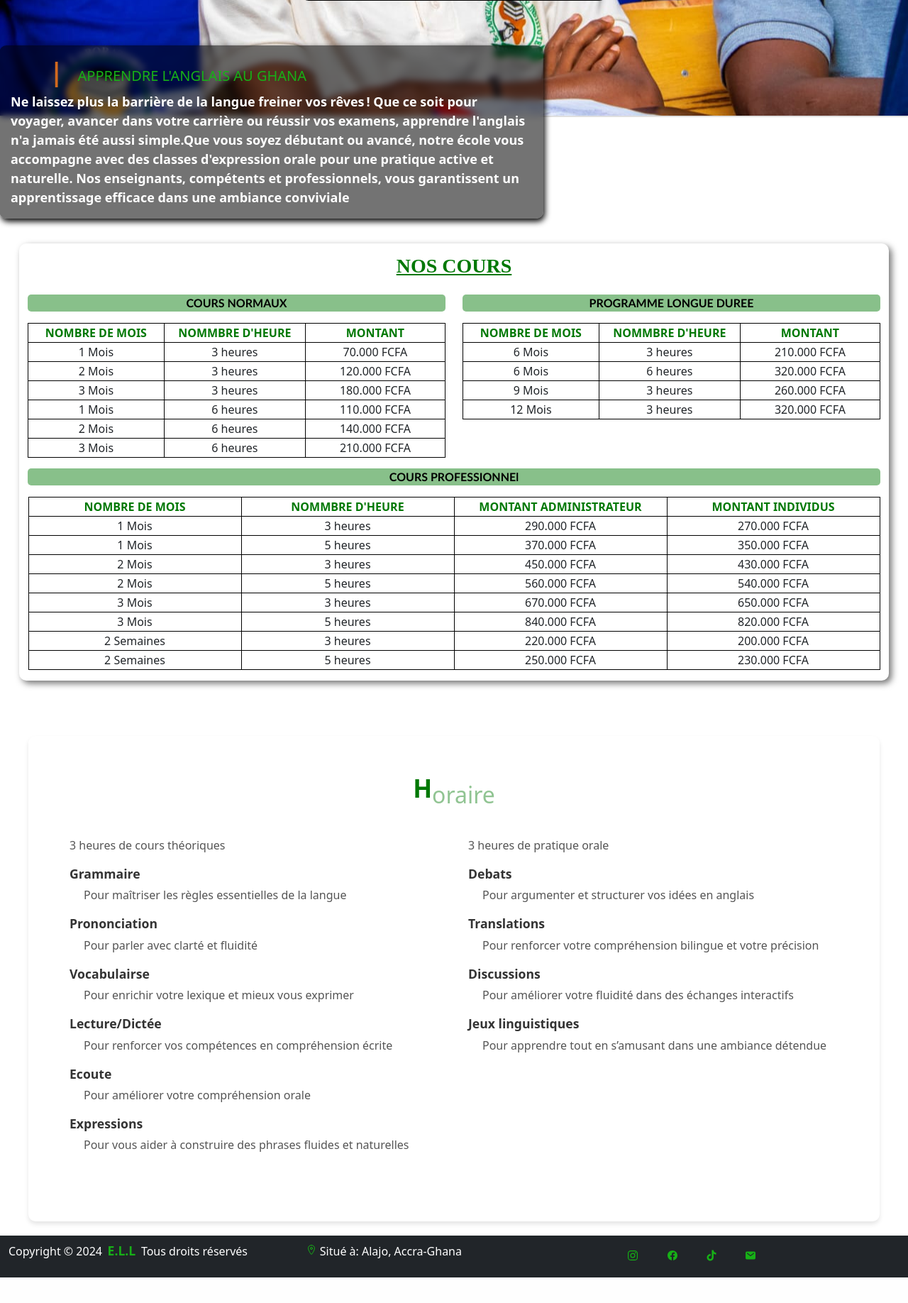
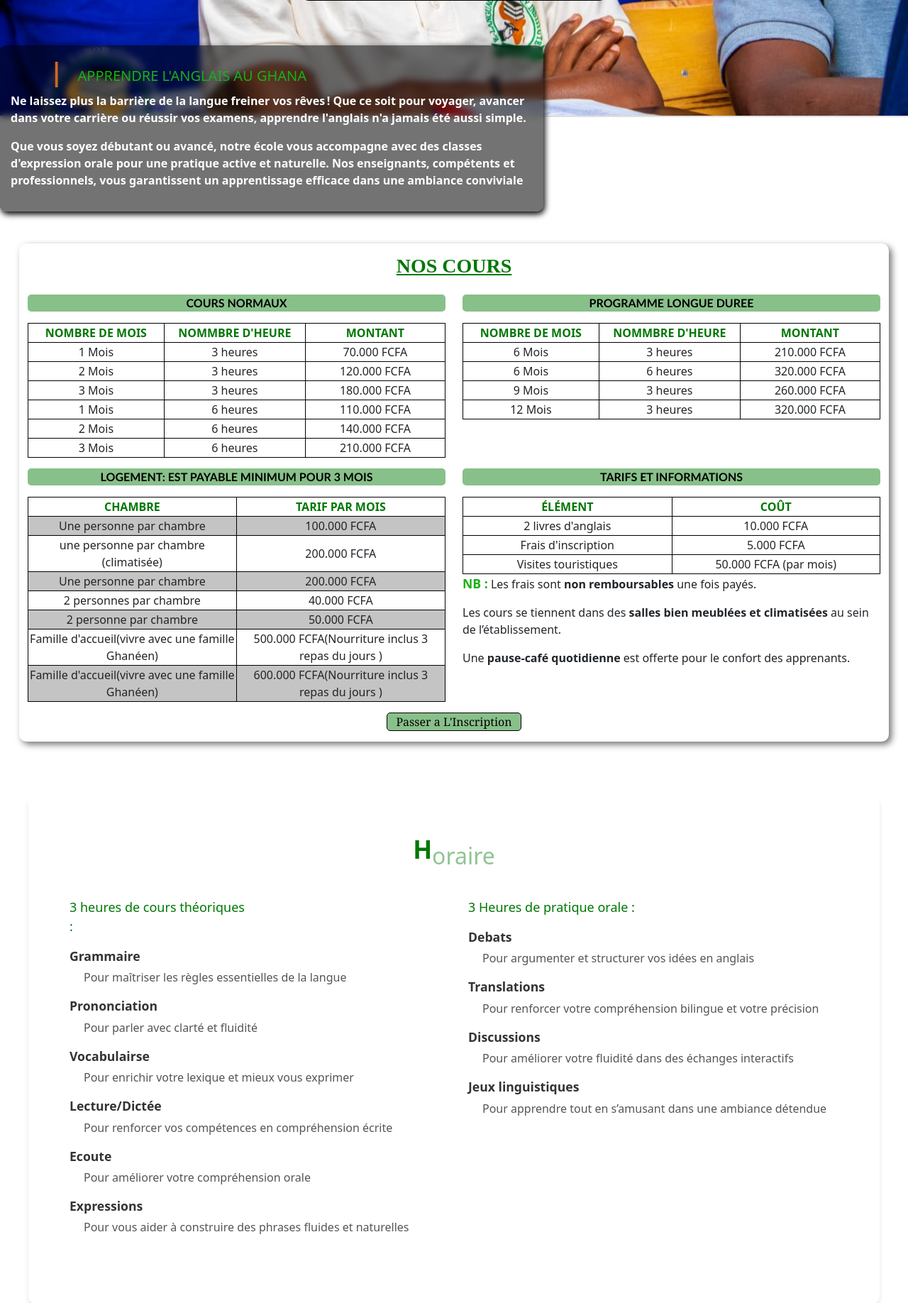
Before and after one commit to abzar12/MyFirst_Gestion_E.L.L, a PHP site: page /Cnormal.php in a window 1280 px wide. Shown: the part 477-2313 px from the top of the page at 71% size. Before the commit the page ends 2277 px from the top, so only its background shows below. Run offline with PHP 8.4, Linux system fonts and the light colour scheme; some libraries are stand-ins or nearby versions.

Commit message:
done with Cnormal.phh

```diff
--- a/Cnormal.php
+++ b/Cnormal.php
@@ -182,7 +182,7 @@
                            <div class="ac_card_body  card-body">
                              <h5 class="card-title"><span>|</span> Apprendre l'anglais au Ghana</h5>
 
-                             <p class="card-text">Ne laissez plus la barrière de la langue freiner vos rêves ! Que ce soit pour voyager, avancer dans votre carrière ou réussir vos examens, apprendre l'anglais n'a jamais été aussi simple.Que vous soyez débutant ou avancé, notre école vous accompagne avec des classes d'expression orale pour une pratique active et naturelle. Nos enseignants, compétents et professionnels, vous garantissent un apprentissage efficace dans une ambiance conviviale</p>
+                             <p class="P1 card-text">Ne laissez plus la barrière de la langue freiner vos rêves ! Que ce soit pour voyager, avancer dans votre carrière ou réussir vos examens, apprendre l'anglais n'a jamais été aussi simple.</p> <p class="P2">Que vous soyez débutant ou avancé, notre école vous accompagne avec des classes d'expression orale pour une pratique active et naturelle. Nos enseignants, compétents et professionnels, vous garantissent un apprentissage efficace dans une ambiance conviviale</p>
                            </div>
                          </div>
                      </div>
@@ -258,63 +258,80 @@
                           </tr>
                         </table>
                       </div>
-                      <div class=" col" style="">
-                      <p class="CR1">COURS PROFESSIONNEl</p>
-                        <table class="ac_3_A1" style="margin:auto;">
-                          <th class="text-uppercase">Nombre de Mois</th>
-                          <th class="text-uppercase">Nommbre d'Heure</th>
-                          <th class="text-uppercase">Montant Administrateur</th>
-                          <th class="text-uppercase">Montant Individus</th>
+                      <div class="ac_3_A2 col-md-6" >
+                      <p class="text-uppercase CR2" > LOGEMENT: est payable minimum pour 3 Mois </p>
+                          <table style="margin-bottom:15px;">
+                            <th class="text-uppercase" >CHAMBRE</th>
+                            <th>TARIF PAR MOIS</th>
                           <tr>
-                            <td>1 Mois</td>
-                            <td>3 heures</td>
-                            <td> 290.000  FCFA</td>
-                            <td> 270.000  FCFA</td>
+                            <td style="background-color:rgba(128, 128, 128, 0.462);">Une personne par chambre</td>
+                            <td style="background-color:rgba(128, 128, 128, 0.462);">100.000 FCFA</td>
                           </tr>
                           <tr>
-                          <td>1 Mois</td>
-                            <td>5 heures</td>
-                            <td> 370.000  FCFA</td>
-                            <td> 350.000  FCFA</td>
+                            <td >une personne par chambre (climatisée)</td>
+                            <td>200.000 FCFA</td>
                           </tr>
                           <tr>
-                            <td>2 Mois</td>
-                            <td>3 heures</td>
-                            <td>450.000 FCFA</td>
-                            <td> 430.000  FCFA</td>
+                          <td style="background-color:rgba(128, 128, 128, 0.462);">Une personne par chambre</td>
+                          <td style="background-color:rgba(128, 128, 128, 0.462);">200.000 FCFA</td>
                           </tr>
                           <tr>
-                            <td>2 Mois</td>
-                            <td>5 heures</td>
-                            <td>560.000 FCFA</td>
-                            <td> 540.000  FCFA</td>
+                          <td >2 personnes par chambre</td>
+                          <td>40.000 FCFA</td>
                           </tr>
                           <tr>
-                            <td>3 Mois</td>
-                            <td>3 heures</td>
-                            <td>670.000 FCFA</td>
-                            <td> 650.000  FCFA</td>
+                          <td style="background-color:rgba(128, 128, 128, 0.462);">2 personne par chambre</td>
+                          <td style="background-color:rgba(128, 128, 128, 0.462);">50.000 FCFA</td>
                           </tr>
                           <tr>
-                            <td>3 Mois</td>
-                            <td>5 heures</td>
-                            <td>840.000 FCFA</td>
-                            <td> 820.000  FCFA</td>
+                          <td>Famille d'accueil(vivre avec une famille Ghanéen)</td>
+                          <td>500.000 FCFA(Nourriture inclus 3 repas du jours )</td>
                           </tr>
                           <tr>
-                            <td>2 Semaines</td>
-                            <td>3 heures</td>
-                            <td>220.000 FCFA</td>
-                            <td> 200.000  FCFA</td>
+                          <td style="background-color:rgba(128, 128, 128, 0.462);">Famille d'accueil(vivre avec une famille Ghanéen)</td>
+                          <td style="background-color:rgba(128, 128, 128, 0.462);">600.000 FCFA(Nourriture inclus 3 repas du jours )</td>
+                          </tr>
+
+                         </table>
+                      </div>
+                      <div class="col-md-6">
+                      <p class="CR2 text-uppercase">Tarifs et Informations</p>
+
+                        <table>
+                            <thead>
+                                <tr>
+                                    <th class=" text-uppercase">Élément</th>
+                                    <th class="text-uppercase">Coût</th>
+                                </tr>
+                            </thead>
+                            <tbody>
+                                <tr>
+                                    <td>2 livres d'anglais</td>
+                                    <td>10.000 FCFA</td>
                                 </tr>
                                 <tr>
-                            <td>2 Semaines</td>
-                            <td>5 heures</td>
-                            <td>250.000 FCFA</td>
-                            <td> 230.000  FCFA</td>
+                                    <td>Frais d'inscription</td>
+                                    <td>5.000 FCFA</td>
                                 </tr>
+                                <tr>
+                                    <td>Visites touristiques</td>
+                                    <td>50.000 FCFA (par mois)</td>
+                                </tr>
+                            </tbody>
                         </table>
+
+                        <p class="note"><span class="highlight">NB :</span> Les frais sont <strong>non remboursables</strong> une fois payés.</p>
+                        <p>Les cours se tiennent dans des <strong>salles bien meublées et climatisées</strong> au sein de l’établissement.</p>
+                        <p>Une <strong>pause-café quotidienne</strong> est offerte pour le confort des apprenants.</p>
+
                       </div>
+                      <a class="ac_3_INS"href="Formulaire.php">Passer a L'Inscription</a>
+                    </div>
+                  </div>
+            </section>
+            <section class="ac_4colum py-">
+                  <div class="container">
+                    <div class="ac_4 rom" >
 
                     </div>
                   </div>
@@ -326,7 +343,7 @@
                     <h3 data-aos="zoom-in"><span>H</span>oraire</h3>
                       <div data-aos="fade-left" class="col-md-6">
                       <ul>
-                  <p >3 heures de cours théoriques</p>
+                      <p data-aos="fade-right" style="color:rgb(0, 120, 4); font-size:large; width:249px; ">3 heures de cours théoriques : </p>
                         <li>Grammaire <p>Pour maîtriser les règles essentielles de la langue</p> </li>
                         <li>Prononciation <p>Pour parler avec clarté et fluidité </p> </li>
                         <li>Vocabulairse <p>Pour enrichir votre lexique et mieux vous exprimer</p> </li>
@@ -337,7 +354,7 @@
                       </div>
                       <div data-aos="fade-right" class="col-md-6">
                         <ul>
-                    <p>3 heures de pratique orale</p>
+                        <p data-aos="fade-left" style="color:rgb(0, 120, 4); font-size:large; width:249px; ">3 Heures de pratique orale :</p>
                         <li>Debats <p>Pour argumenter et structurer vos idées en anglais</p></li>
                         <li>Translations <p>Pour renforcer votre compréhension bilingue et votre précision</p></li>
                         <li>Discussions <p>Pour améliorer votre fluidité dans des échanges interactifs</p></li>
@@ -352,16 +369,19 @@
 <nav class=" navbar  bg-dark navbar-dark ">
   <div class="ac-footer container-fluid">
     <div class="ac_footer1 col-md-4">
-    <p style="color:white;">Copyright © 2024<span style="margin:3px"> E.L.L </span> Tous droits réservés</p></div>
+    <p style="color:white; margin:auto;">Copyright © 2024<span style="margin:3px"> E.L.L </span> Tous droits réservés</p></div>
     <div class="ac_footer2 col-md-4">
-      <p style="color:white; margin-left:0px;  margin-right:0px;">  <ion-icon style="color: rgb(23, 176, 23);" name="location-outline"></ion-icon> Situé à: Alajo, Accra-Ghana</p>
+      <p style="color:white; margin:auto;">  <ion-icon style="color: rgb(23, 176, 23);" name="location-outline"></ion-icon> Situé à: Alajo, Accra-Ghana</p>
     </div>
     <div class="ac_footer3 col-md-4 ">
-      <a style="margin-left: 35px" href=""><ion-icon style="color: rgb(23, 176, 23);" name="logo-instagram"></ion-icon></a>
-      <a style="margin-left: 35px" href=""><ion-icon style="color: rgb(23, 176, 23);" name="logo-facebook"></ion-icon></a>
-      <a style="margin-left: 35px" href=""><ion-icon style="color: rgb(23, 176, 23);" name="logo-tiktok"></ion-icon></a>
-      <a style="margin-left: 35px" href=""><ion-icon style="color: rgb(23, 176, 23);" name="mail"></ion-icon></a>
+      <a class="aion" href=""><ion-icon style="color: rgb(23, 176, 23);" name="logo-instagram"></ion-icon></a>
+      <a href=""><ion-icon style="color: rgb(23, 176, 23);" name="logo-facebook"></ion-icon></a>
+      <a href=""><ion-icon style="color: rgb(23, 176, 23);" name="logo-tiktok"></ion-icon></a>
+      <a href=""><ion-icon style="color: rgb(23, 176, 23);" name="mail"></ion-icon></a>
+
     </div>
+    <span style="color:white; margin:auto; font-size:16px "> <ion-icon style="color: rgb(23, 176, 23); margin:auto 15px;" name="call-sharp"></ion-icon>Phone: +233 24 473 7721</span>
+
 </div>
 </nav>
 </footer>
--- a/styleNormal.css
+++ b/styleNormal.css
@@ -165,6 +165,7 @@ label{
   opacity: 0;
   transform: translateY(60px) translateX(-100px) ;
   transition: all 1.9s ease ;
+  z-index: 1;
 }
 .ac_card_body:hover{
   background-color: rgba(23, 176, 23, 0.368);
@@ -187,7 +188,9 @@ label{
 .ac_card_body p{
   color: #fff;
   font-weight: bold;
-  font-size: 18px;
+}
+.ac_card_body .P2{
+  display: block;
 }
 /* ______________________fin de la card______________ */
 .ac_3{
@@ -197,6 +200,7 @@ label{
   margin: 130px 15px 10px 15px;
   box-shadow: 4px 4px 10px rgba(0,0,0,0.55);
   padding: 15px 0px ;
+  z-index: 0;
 }
 .ac_3 .CR1{
   font-family: 'Gill Sans', 'Gill Sans MT', Calibri, 'Trebuchet MS', sans-serif;
@@ -225,6 +229,21 @@ label{
 .ac_3 th,td,tr{
   text-align: center;
   border: 1px solid black;
+}
+.ac_3_INS{
+  text-decoration: none;
+    border: 1px solid black;
+    border-radius: 5px;
+    color: black;
+    background-color: rgba(0, 120, 5, 0.468);
+    font-family: Georgia, 'Times New Roman', Times, serif;
+    width: auto;
+    margin: auto;
+
+}
+.ac_3_INS:hover{
+  color: white;
+    background-color: rgb(0, 120, 4);
 
 }
 /*____________________________for the Array */
```
Also changed, not shown: other parts of styleNormal.css (+43 -4 lines), Accueil.php (+9 -6 lines), styleAccueil.css (+7 -2 lines). Lines whose indentation alone changed are shown as unchanged.
